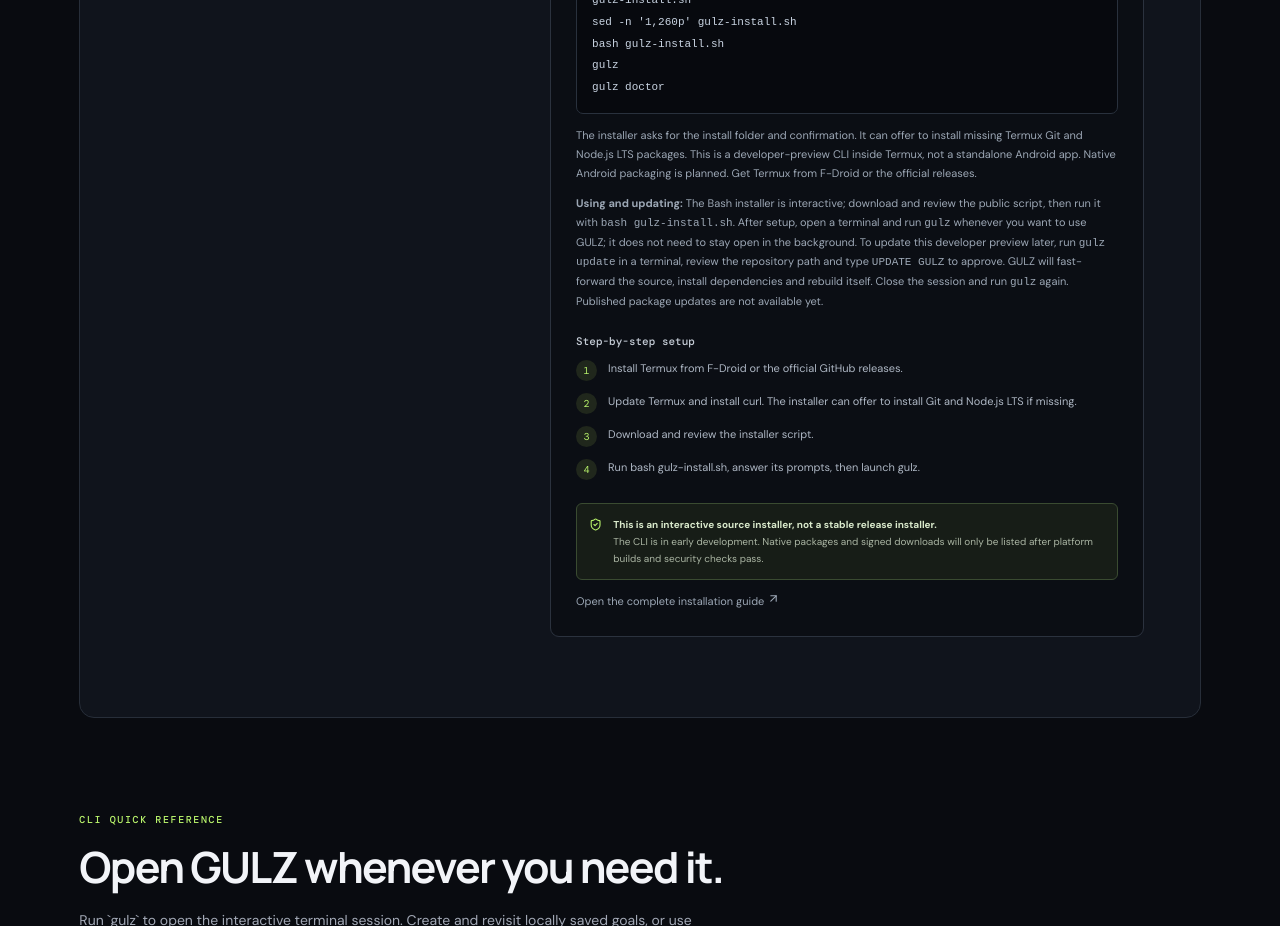
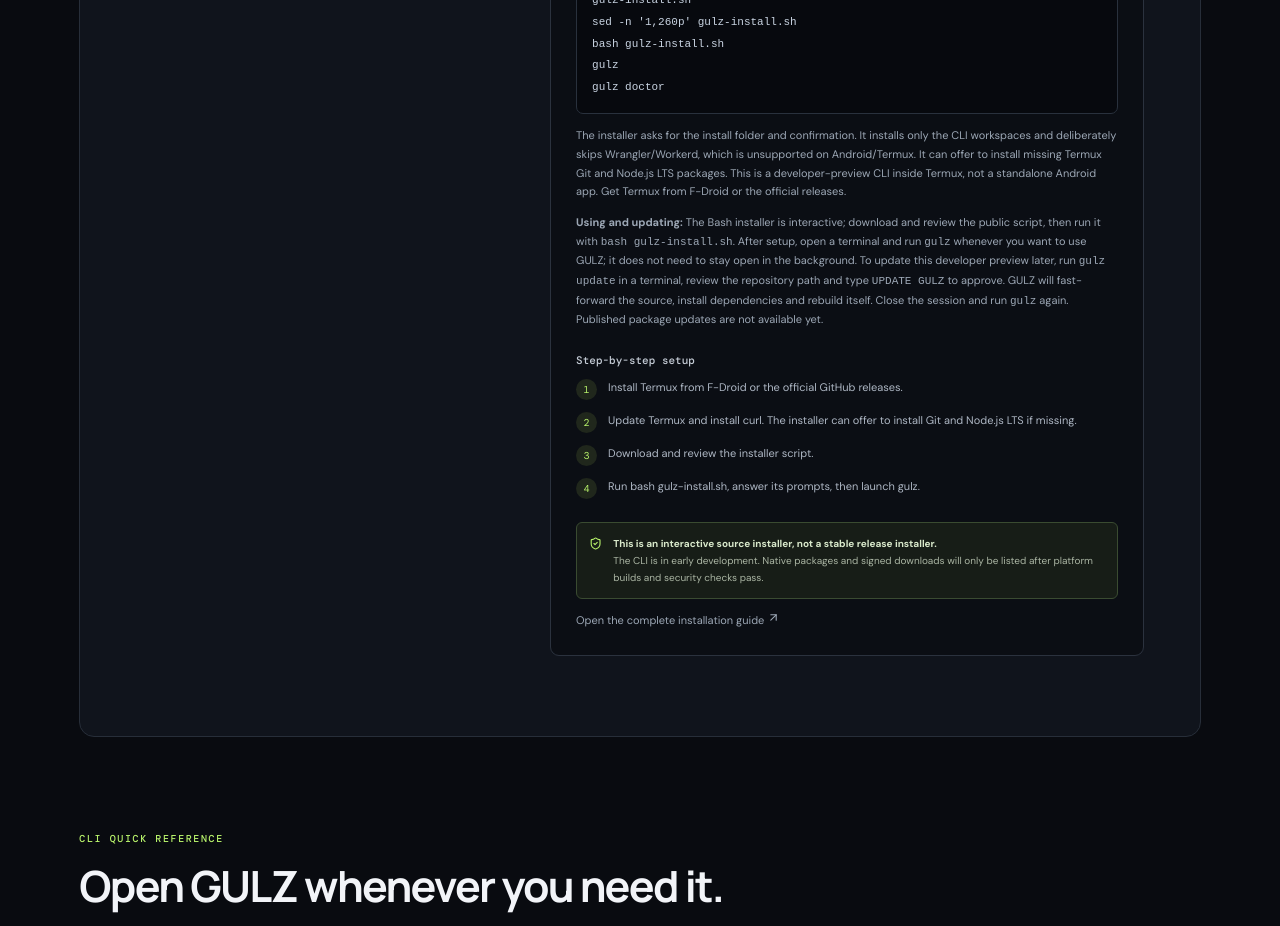
Before and after one commit to kellysteve/gulz, a React (Vite) app in the folder apps/website/: page / in a window 1280 px wide. Shown: the part 2660-3586 px from the top of the page. Built offline with nearby package versions, Linux system fonts and the light colour scheme.

Commit message:
Update platform guides for Termux-compatible CLI install

```diff
--- a/apps/website/src/App.tsx
+++ b/apps/website/src/App.tsx
@@ -13,14 +13,14 @@ const platforms: { id: Platform; name: string; detail: string; icon: typeof Term
     methods: ["Interactive Bash installer (developer preview)", "Manual CLI source build (developer preview)", "Native Android app (planned)"],
     steps: ["Install Termux from F-Droid or the official GitHub releases.", "Update Termux and install curl. The installer can offer to install Git and Node.js LTS if missing.", "Download and review the installer script.", "Run bash gulz-install.sh, answer its prompts, then launch gulz."],
     commands: ["pkg update && pkg upgrade -y", "pkg install curl", "curl -fsSL https://raw.githubusercontent.com/kellysteve/gulz/main/scripts/install.sh -o gulz-install.sh", "sed -n '1,260p' gulz-install.sh", "bash gulz-install.sh", "gulz", "gulz doctor"],
-    note: "The installer asks for the install folder and confirmation. It can offer to install missing Termux Git and Node.js LTS packages. This is a developer-preview CLI inside Termux, not a standalone Android app. Native Android packaging is planned.",
+    note: "The installer asks for the install folder and confirmation. It installs only the CLI workspaces and deliberately skips Wrangler/Workerd, which is unsupported on Android/Termux. It can offer to install missing Termux Git and Node.js LTS packages. This is a developer-preview CLI inside Termux, not a standalone Android app.",
   },
   {
     id: "linux", name: "Linux", detail: "Ubuntu, Debian and other distributions", icon: Terminal,
     methods: ["Interactive Bash installer (developer preview)", "Manual CLI source build (developer preview)", "AppImage / .deb / .rpm packages (planned)", "Desktop app (planned)"],
     steps: ["Install Node.js 20.19+ and curl.", "Download the public installer and review the script if desired.", "Run bash gulz-install.sh and answer the install-folder and confirmation prompts.", "Open a new terminal and run gulz."],
     commands: ["# Install Node.js 20.19+ and curl first", "curl -fsSL https://raw.githubusercontent.com/kellysteve/gulz/main/scripts/install.sh -o gulz-install.sh", "sed -n '1,260p' gulz-install.sh", "bash gulz-install.sh", "gulz", "gulz doctor"],
-    note: "The installer detects Linux, asks for the install folder and confirmation, then builds and links the CLI. Review scripts/install.sh before running it. Signed .deb, .rpm and AppImage packages are not published.",
+    note: "The installer asks for the install folder and confirmation, installs only CLI workspace dependencies, then builds and links the CLI. It skips the website tooling. Review scripts/install.sh before running it. Signed .deb, .rpm and AppImage packages are not published.",
   },
   {
     id: "macos", name: "macOS", detail: "Apple Silicon and Intel Macs", icon: Command,
@@ -33,7 +33,7 @@ const platforms: { id: Platform; name: string; detail: string; icon: typeof Term
     id: "windows", name: "Windows", detail: "Windows 10 and 11 · PowerShell", icon: Monitor,
     methods: ["PowerShell source build (developer preview)", "WinGet CLI package (planned)", "Signed desktop installer (planned)"],
     steps: ["Install Node.js LTS and Git for Windows with WinGet.", "Close and reopen PowerShell so PATH updates apply.", "Confirm Node.js is version 20.19 or newer.", "Clone GULZ, install dependencies and link the CLI."],
-    commands: ["winget install OpenJS.NodeJS.LTS", "winget install Git.Git", "# Open a new PowerShell window", "node --version", "git clone https://github.com/kellysteve/gulz.git", "cd gulz", "npm install", "npm run install:local", "gulz", "gulz --help"],
+    commands: ["winget install OpenJS.NodeJS.LTS", "winget install Git.Git", "# Open a new PowerShell window", "node --version", "git clone https://github.com/kellysteve/gulz.git", "cd gulz", "npm run install:cli", "gulz", "gulz --help"],
     note: "Run these commands in PowerShell. The current route builds the CLI from source; signed Windows desktop installers and WinGet publication are planned.",
   },
   {
```
